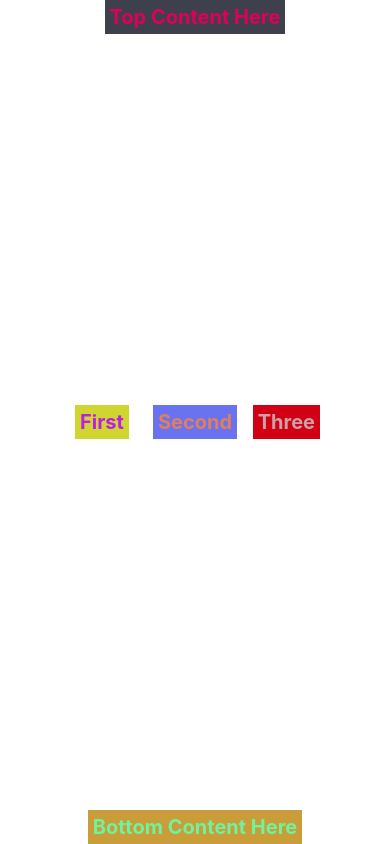
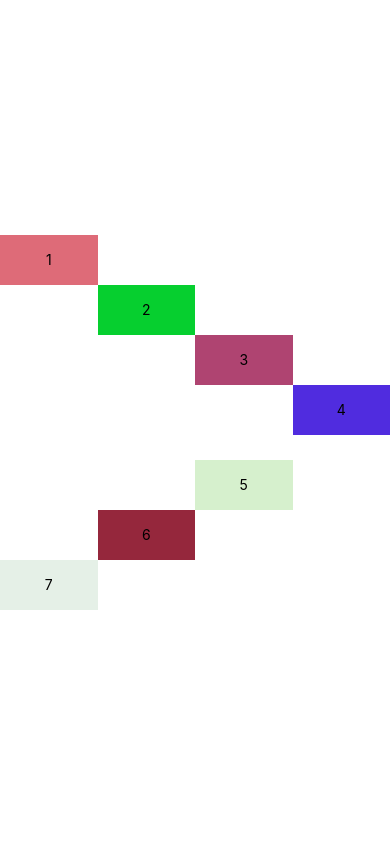
Before and after one commit to huyph14494/react-native24022020, a React Native app: screen / in a window 390 px wide. Built offline with nearby package versions, Linux system fonts and the light colour scheme.

Commit message:
bai tai 7

```diff
--- a/App.js
+++ b/App.js
@@ -7,29 +7,63 @@
  */
 
 import React from 'react';
-import {StyleSheet, View, Text} from 'react-native';
+import {Dimensions, StyleSheet, View, Text} from 'react-native';
 
 const App: () => React$Node = () => {
   return (
     <View style={styles.container}>
-      <View style={styles.group_top}>
-        <Text style={styles.textColor}>Top Content Here</Text>
+      <View style={styles.group}>
+        <View
+          style={styles.group_text_top(
+            (Dimensions.get('window').height - 75) / 2 - 50 * 3,
+          )}>
+          <Text style={styles.textColor}>1</Text>
+        </View>
+        <View
+          style={styles.group_text_bottom(
+            (Dimensions.get('window').height - 25) / 2 - 50 * 3 - 25,
+          )}>
+          <Text style={styles.textColor}>7</Text>
+        </View>
       </View>
 
       <View style={styles.group}>
-        <View style={styles.group_text_1}>
-          <Text style={styles.textColor}>First</Text>
+        <View
+          style={styles.group_text_top(
+            (Dimensions.get('window').height - 75) / 2 - 50 * 2,
+          )}>
+          <Text style={styles.textColor}>2</Text>
         </View>
-        <View style={styles.group_text_2}>
-          <Text style={styles.textColor}>Second</Text>
-        </View>
-        <View style={styles.group_text_3}>
-          <Text style={styles.textColor}>Three</Text>
+        <View
+          style={styles.group_text_bottom(
+            (Dimensions.get('window').height - 25) / 2 - 50 * 2 - 25,
+          )}>
+          <Text style={styles.textColor}>6</Text>
         </View>
       </View>
 
-      <View style={styles.group_bottom}>
-        <Text style={styles.textColor}>Bottom Content Here</Text>
+      <View style={styles.group}>
+        <View
+          style={styles.group_text_top(
+            (Dimensions.get('window').height - 75) / 2 - 50 * 1,
+          )}>
+          <Text style={styles.textColor}>3</Text>
+        </View>
+        <View
+          style={styles.group_text_bottom(
+            (Dimensions.get('window').height - 25) / 2 - 50 * 1 - 25,
+          )}>
+          <Text style={styles.textColor}>5</Text>
+        </View>
+      </View>
+
+      <View style={styles.group}>
+        <View
+          style={styles.group_text_top(
+            (Dimensions.get('window').height - 75) / 2,
+          )}>
+          <Text style={styles.textColor}>4</Text>
+        </View>
       </View>
     </View>
   );
@@ -48,46 +82,37 @@ const getRandomColor = function() {
 const styles = StyleSheet.create({
   container: {
     flex: 1,
-    flexDirection: 'column',
+    flexDirection: 'row',
   },
   group: {
     flex: 1,
-    flexDirection: 'row',
-    alignItems: 'center',
-    justifyContent: 'center',
+    flexDirection: 'column',
   },
-  get textColor() {
+  group_text_top(top = 0) {
     return {
-      color: getRandomColor(),
-      fontSize: 20,
-      padding: 5,
-      fontWeight: '700',
+      position: 'absolute',
+      backgroundColor: getRandomColor(),
+      alignItems: 'center',
+      justifyContent: 'center',
+      height: 50,
+      width: '100%',
+      paddingLeft: 40,
+      paddingRight: 40,
+      top: top,
     };
   },
-  group_top: {
-    position: 'absolute',
-    alignSelf: 'center',
-    top: 0,
-    backgroundColor: getRandomColor(),
-  },
-  group_bottom: {
-    position: 'absolute',
-    alignSelf: 'center',
-    bottom: 0,
-    backgroundColor: getRandomColor(),
-  },
-  group_text_1: {
-    position: 'absolute',
-    backgroundColor: getRandomColor(),
-    left: 75,
-  },
-  group_text_2: {
-    backgroundColor: getRandomColor(),
-  },
-  group_text_3: {
-    position: 'absolute',
-    backgroundColor: getRandomColor(),
-    right: 70,
+  group_text_bottom(bottom = 0) {
+    return {
+      position: 'absolute',
+      backgroundColor: getRandomColor(),
+      alignItems: 'center',
+      justifyContent: 'center',
+      height: 50,
+      width: '100%',
+      paddingLeft: 40,
+      paddingRight: 40,
+      bottom: bottom,
+    };
   },
 });
 
```
